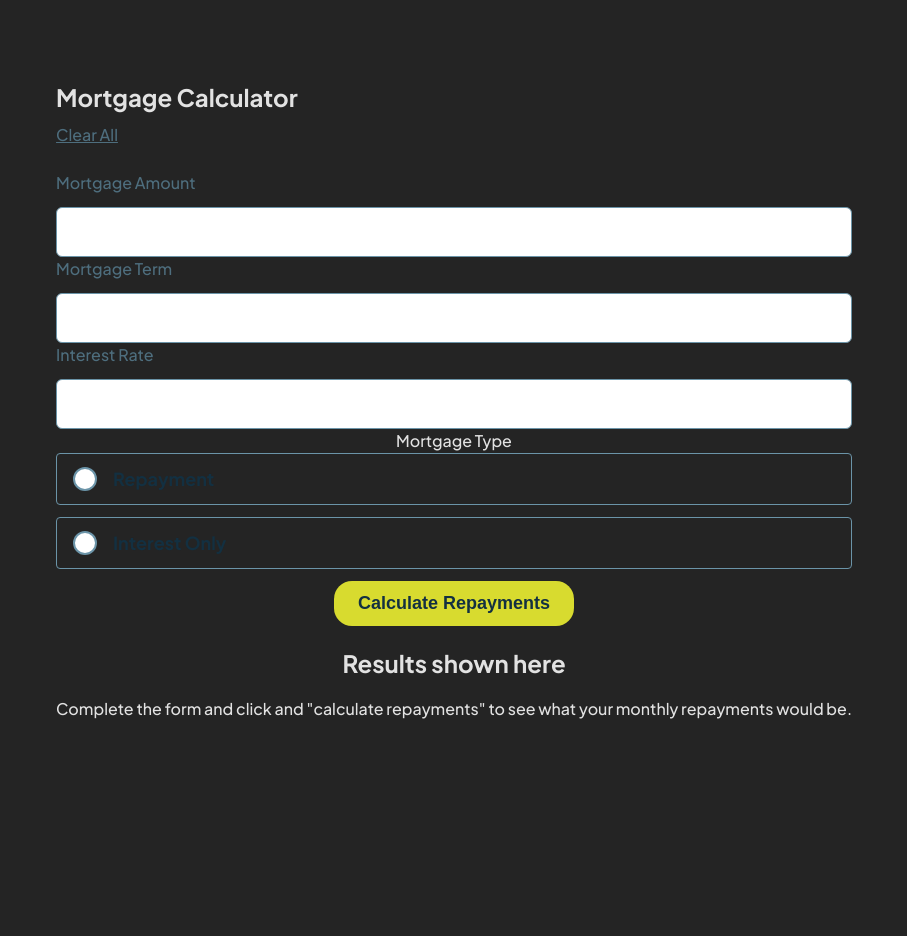
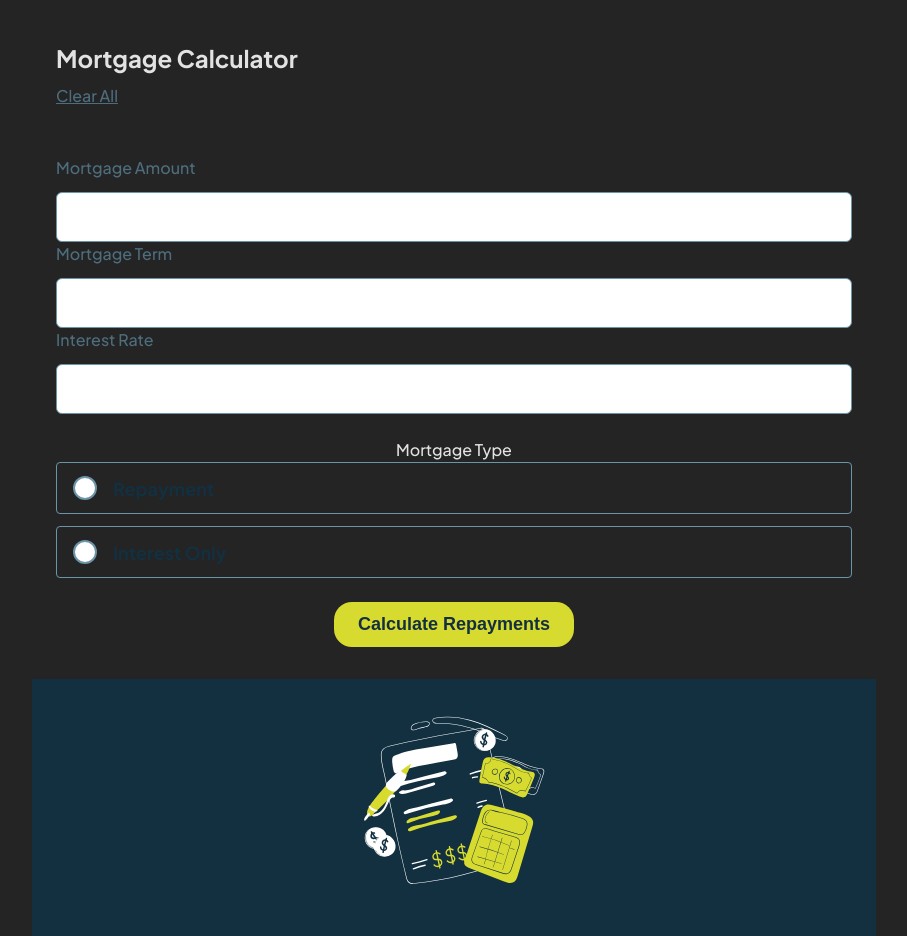
Before and after one commit to bradleyfowler/mortgage-repayment-calculator, a React (Vite) app: page / in a window 1280 px wide. Shown: the top 936 px of the page, without its empty margins (186-1093 px from the left). Before the commit the page ends 800 px from the top, so only its background shows below. Built offline with nearby package versions, Linux system fonts and the light colour scheme.

Commit message:
feat: style the results placeholder

```diff
--- a/src/App.css
+++ b/src/App.css
@@ -3,19 +3,28 @@
 #root {
   max-width: 1280px;
   margin: 0 auto;
-  padding: 24px;
   text-align: center;
 }
 
 fieldset {
   border: none;
   padding: 0;
-  margin: 0;
+  margin: var(--spacing-300) 0;
+}
+
+fieldset label:last-of-type {
+  margin-bottom: 0;
 }
 
 .heading-container {
+  padding: var(--spacing-300);
   text-align: left;
   margin-bottom: var(--spacing-300);
+}
+
+.form-container {
+  padding: 0 var(--spacing-300);
+  margin-bottom: 32px;
 }
 
 h1 {
@@ -23,3 +32,9 @@ h1 {
   font-weight: bold;
   margin-bottom: var(--spacing-100);
 }
+
+.results-placeholder {
+  background-color: var(--colour-slate-900);
+  color: var(--colour-white);
+  padding: var(--spacing-400) var(--spacing-300);
+}
--- a/src/App.tsx
+++ b/src/App.tsx
@@ -1,4 +1,5 @@
 import { useActionState } from "react";
+import illustrationEmpty from "./assets/images/illustration-empty.svg";
 
 import {
   calculateMortgagePayment,
@@ -49,6 +50,7 @@ function App() {
         <h1>Mortgage Calculator</h1>
         <Link />
       </div>
+      <div className="form-container">
         <form action={formAction}>
           <Input name="amount" label="Mortgage Amount" type="text" />
           <Input name="term" label="Mortgage Term" type="text" />
@@ -72,6 +74,7 @@ function App() {
           </fieldset>
           <Button label="Calculate Repayments" />
         </form>
+      </div>
       {mortgagePayment && totalRepayment ? (
         <section>
           <h1>Your Results</h1>
@@ -86,7 +89,11 @@ function App() {
           <p>{totalRepayment}</p>
         </section>
       ) : (
-        <section>
+        <section className="results-placeholder">
+          <img
+            src={illustrationEmpty}
+            alt="Illustration of a calculator with currency symbols and money"
+          />
           <h1>Results shown here</h1>
           <p>
             Complete the form and click and &quot;calculate repayments&quot; to
--- a/src/components/Input/Input.css
+++ b/src/components/Input/Input.css
@@ -19,13 +19,18 @@
   font-weight: bold;
   cursor: pointer;
   outline: none;
-  transition: border 0.3s ease;
 }
 
 .input:hover {
   border: 1px solid var(--colour-slate-900);
 }
 
+@media (hover: none) {
+  .input:hover {
+    border: 1px solid var(--colour-slate-500);
+  }
+}
+
 .input:focus {
   border: 1px solid var(--colour-lime);
 }
```
Also changed, not shown: src/assets/images/illustration-empty.svg (added). Lines whose indentation alone changed are shown as unchanged.
